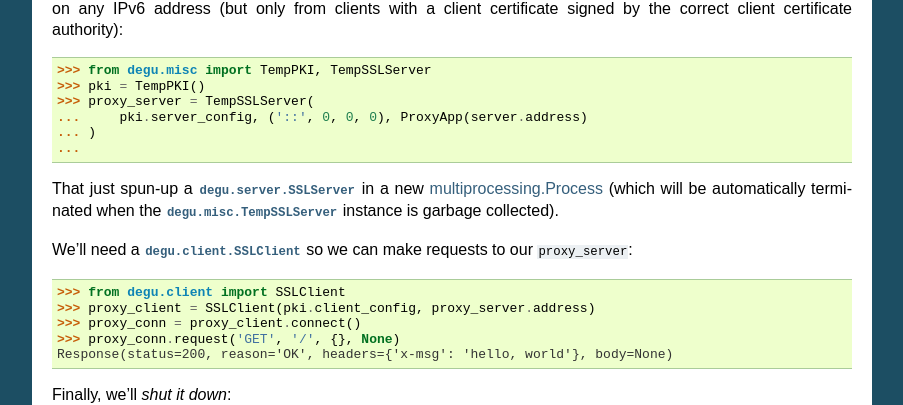
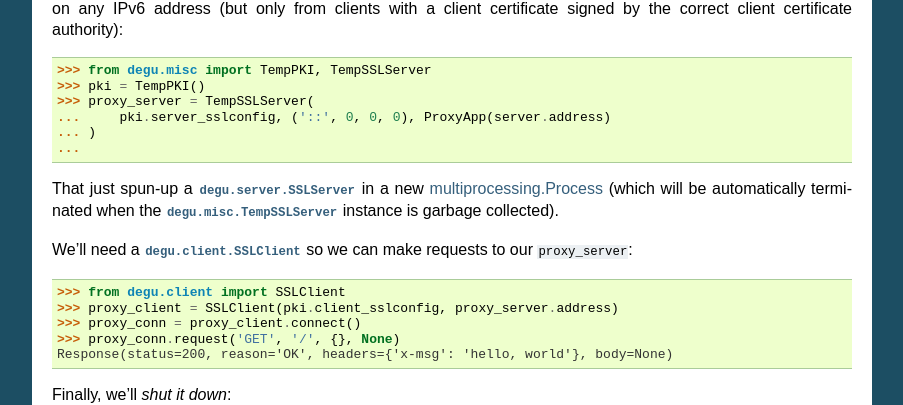
Before and after one commit to json420/degu, a Sphinx documentation site: the page built from doc/tutorial.rst, in a window 1280 px wide and 900 px high, scrolled down 2000 px. Shown: the part 150-555 px from the top of the window, without its empty margins (198-1101 px from the left). Built offline with Sphinx 7.4.7, drawn with Linux system fonts in a browser that asks for light colours.

Commit message:
Rename TempPKI.*_config properties to TempPKI.*_sslconfig

```diff
--- a/doc/degu.client.rst
+++ b/doc/degu.client.rst
@@ -324,7 +324,7 @@ Also see the server :ref:`server-options`.
 
     >>> from degu.misc import TempPKI
     >>> pki = TempPKI()
-    >>> sslctx = build_client_sslctx(pki.client_config)
+    >>> sslctx = build_client_sslctx(pki.client_sslconfig)
 
 
 
@@ -521,7 +521,7 @@ Also see the server :ref:`server-options`.
     >>> from degu.client import create_sslclient, build_client_sslctx
     >>> from degu.misc import TempPKI
     >>> pki = TempPKI()
-    >>> sslctx = build_client_sslctx(pki.client_config)
+    >>> sslctx = build_client_sslctx(pki.client_sslconfig)
     >>> sslclient = create_sslclient(sslctx, 'https://example.com')
     >>> sslclient.address
     ('example.com', 443)
--- a/doc/tutorial.rst
+++ b/doc/tutorial.rst
@@ -137,7 +137,7 @@ with a client certificate signed by the correct client certificate authority):
 >>> from degu.misc import TempPKI, TempSSLServer
 >>> pki = TempPKI()
 >>> proxy_server = TempSSLServer(
-...     pki.server_config, ('::', 0, 0, 0), ProxyApp(server.address)
+...     pki.server_sslconfig, ('::', 0, 0, 0), ProxyApp(server.address)
 ... )
 ...
 
@@ -149,7 +149,7 @@ We'll need a :class:`degu.client.SSLClient` so we can make requests to our
 ``proxy_server``:
 
 >>> from degu.client import SSLClient
->>> proxy_client = SSLClient(pki.client_config, proxy_server.address)
+>>> proxy_client = SSLClient(pki.client_sslconfig, proxy_server.address)
 >>> proxy_conn = proxy_client.connect()
 >>> proxy_conn.request('GET', '/', {}, None)
 Response(status=200, reason='OK', headers={'x-msg': 'hello, world'}, body=None)
```
Also changed, not shown: 5 other files.
